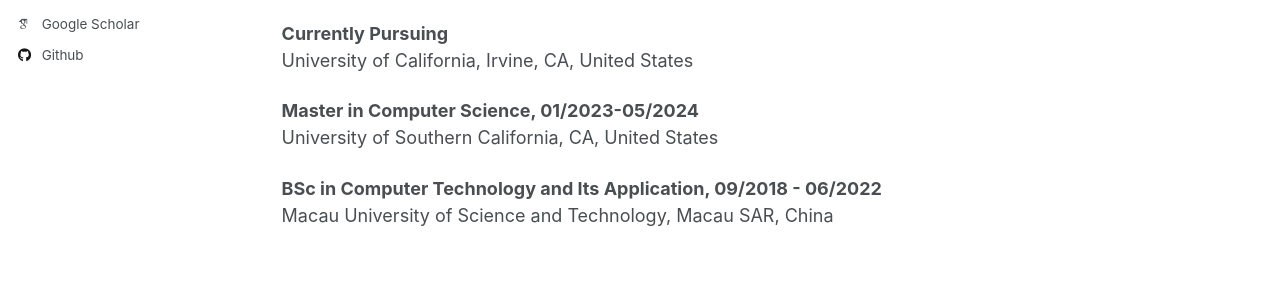
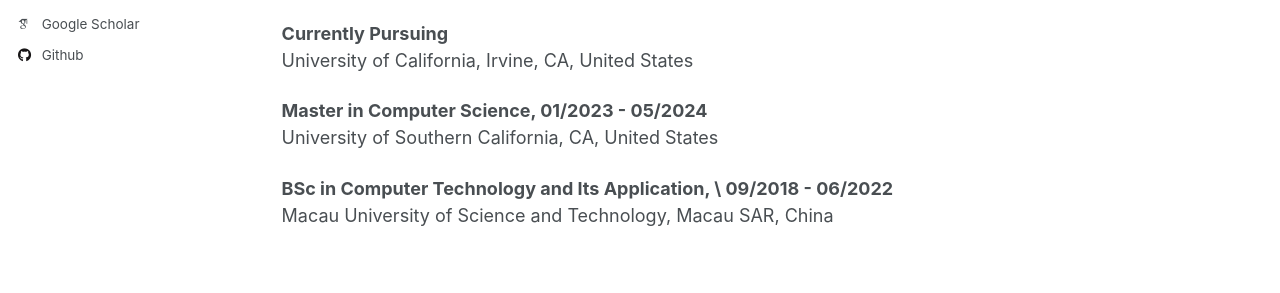
Before and after one commit to YaqiHu23/YaqiHu23.github.io, a Jekyll site: the page built from _pages/about.md, in a window 1280 px wide and 1099 px high. Shown: the part 466-759 px from the top of the window. Built offline with Jekyll 4.4.1, drawn with Linux system fonts in a browser that asks for light colours; some web fonts are replaced.

Commit message:
version_v0.1

```diff
--- a/_pages/about.md
+++ b/_pages/about.md
@@ -16,8 +16,8 @@ Education
 **Currently Pursuing**
 University of California, Irvine, CA, United States
 
-**Master in Computer Science, 01/2023-05/2024**
+**Master in Computer Science, 01/2023 - 05/2024**
 University of Southern California, CA, United States
 
-**BSc in Computer Technology and Its Application, 09/2018 - 06/2022**
+**BSc in Computer Technology and Its Application, \\ 09/2018 - 06/2022**
 Macau University of Science and Technology, Macau SAR, China
```
